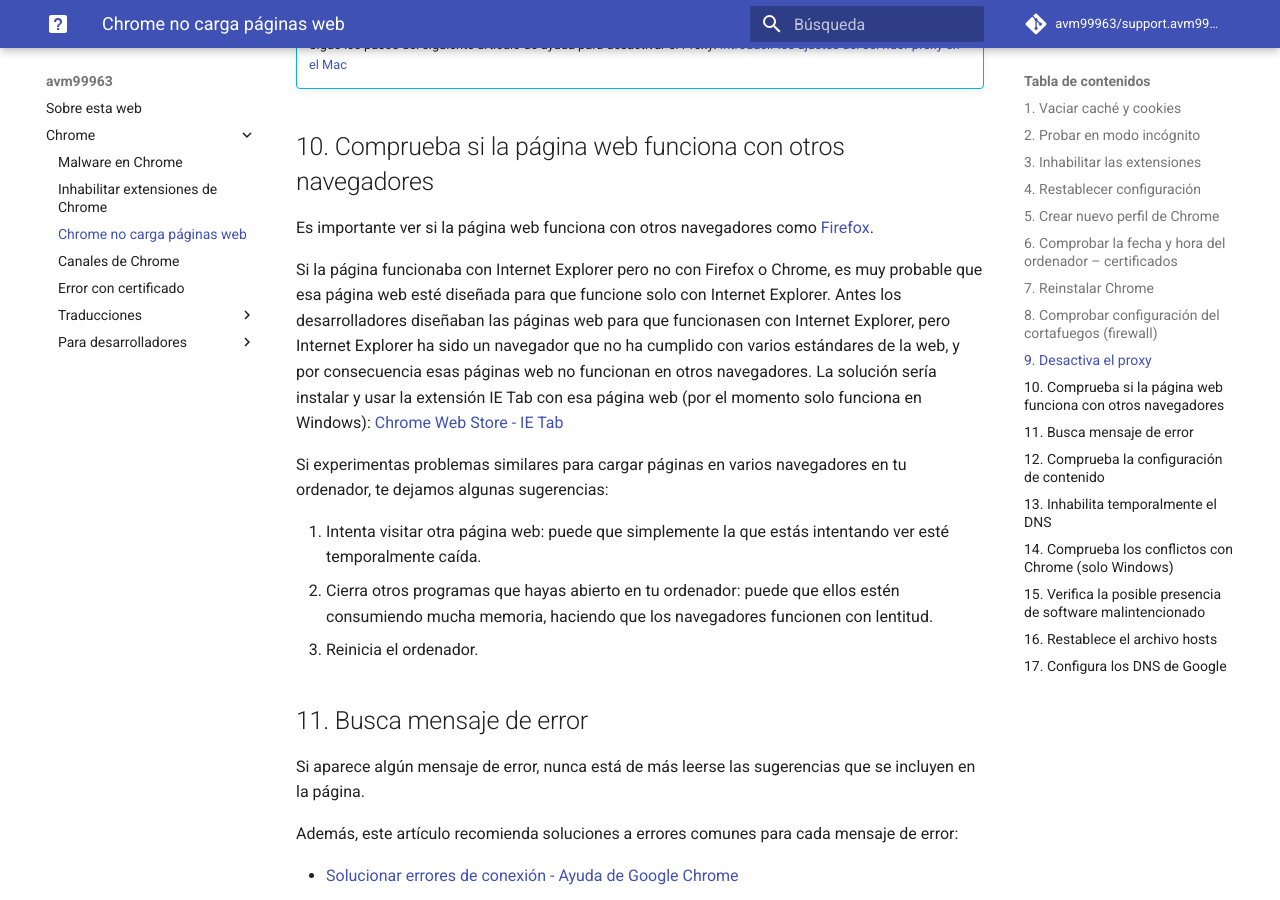
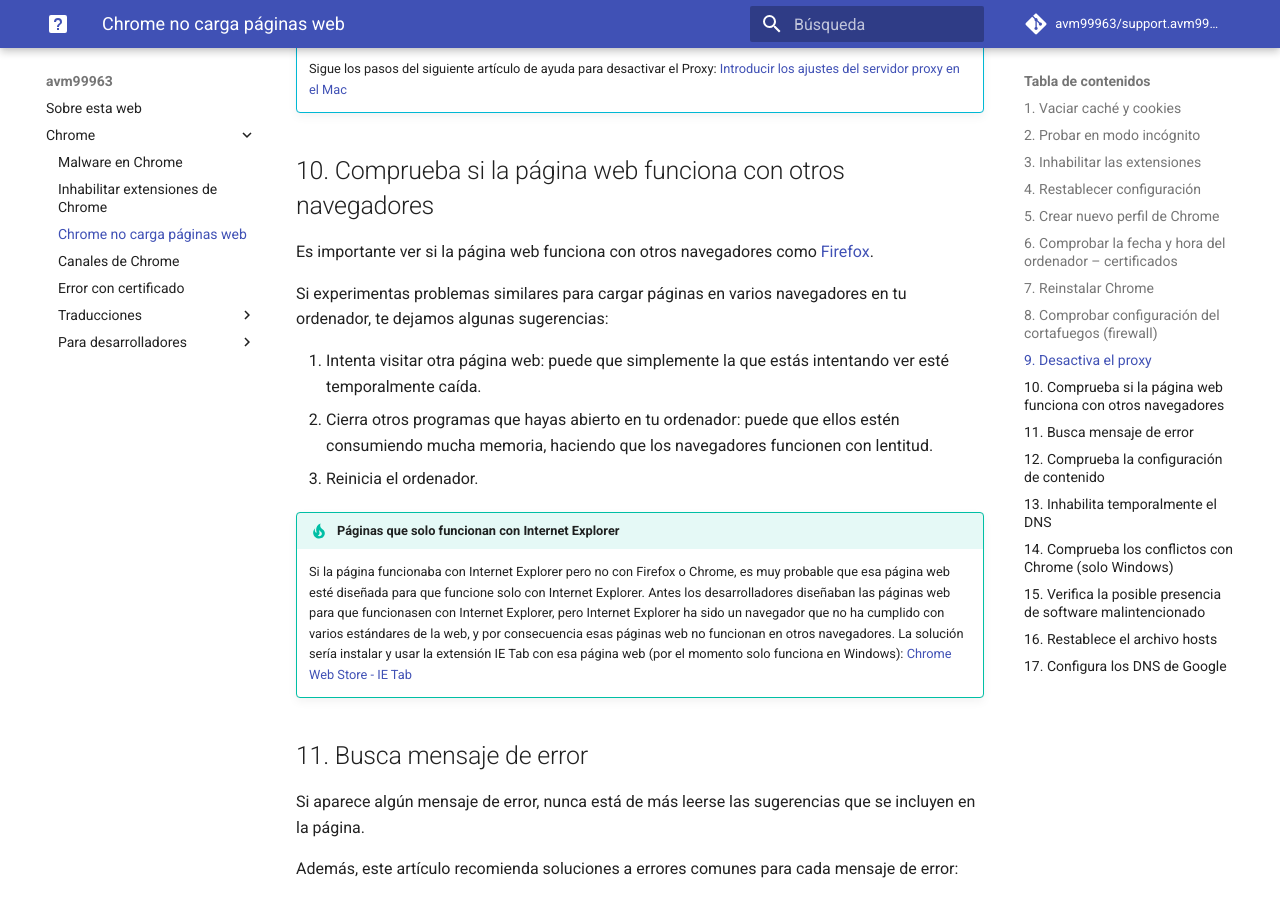
Before and after one commit to avm99963/support.avm99963.com, an MkDocs documentation site: the page built from docs/chrome/no-carga-paginas-web.md, in a window 1280 px wide and 900 px high, scrolled down 4565 px. Built offline with MkDocs 1.6.1 and Material for MkDocs 9.7.7, drawn with Linux system fonts in a browser that asks for light colours; comment, search, counter and statistics services are not loaded; some of the changed lines change nothing that is shown; some of the changed text lies outside the part shown.

Commit message:
Further modifications to chrome/no-carga-paginas-web.md

```diff
--- a/docs/chrome/no-carga-paginas-web.md
+++ b/docs/chrome/no-carga-paginas-web.md
@@ -53,11 +53,14 @@
 ## 7. Reinstalar Chrome
 Para reinstalar Chrome, primero lo desinstalaremos: [Cómo desinstalar Google Chrome - Ayuda de Google Chrome](https://support.google.com/chrome/answer/95319?hl=es)
 
-En Windows, hay que asegurarse que marcamos la opción **¿Quieres borrar también los datos de navegación?** y en Linux la opción **Marcar para eliminar completamente**, si no la desinstalación no borrará todos los datos de Chrome y puede ser que algún dato corrupto siga provocando el problema aún después de desinstalar. En Mac se debe borrar la carpeta `Chrome` ubicada en `~/Library/Application Support/Google` para borrar los datos del usuario después de arrastrar la aplicación Chrome a la papelera.
+!!! warning "Borrar también los datos de usuario de Chrome"
+    Al desinstalar Chrome hay que borrar todos los datos de Chrome, ya que de lo contrario puede ser que algún dato corrupto siga provocando el problema aún después de desinstalar.
+
+    En Windows, hay que asegurarse que marcamos la opción **¿Quieres borrar también los datos de navegación?**, en Linux la opción **Marcar para eliminar completamente**, y en Mac se debe borrar la carpeta `Chrome` ubicada en `~/Library/Application Support/Google` después de arrastrar la aplicación Chrome a la papelera para borrar los datos del usuario.
+
+    <div style="text-align: center;"><a href="../../img/uninstall.png" target="\_blank" rel="noopener nofollow"><img src="../../img/uninstall.png" style="max-width: 350px;"></a></div>
 
 Después podemos volver a instalar Chrome desde su página web: [Cómo descargar e instalar Google Chrome - Ayuda de Google Chrome](https://support.google.com/chrome/answer/95346?hl=es)
-
-<div style="text-align: center;"><a href="../../img/uninstall.png" target="\_blank" rel="noopener nofollow"><img src="../../img/uninstall.png" style="max-width: 350px;"></a><br><span style="color: gray;">[haz clic encima de las imágenes para hacerlas más grandes]</span></div>
 
 ## 8. Comprobar configuración del cortafuegos (firewall)
 En el caso de tener un programa de antivirus/cortafuegos instalado, es conveniente ver en su configuración si está bloqueando las conexiones entrantes y/o salientes de Chrome. En el caso de que no permita alguna de estas conexiones, hay que configurarlo para que sí que lo haga. Y en el caso de que no haya nada configurado para Chrome, hacer una excepción para que el cortafuegos acepte conexiones entrantes y salientes de Chrome.
@@ -75,14 +78,14 @@
 ## 10. Comprueba si la página web funciona con otros navegadores
 Es importante ver si la página web funciona con otros navegadores como [Firefox](https://www.mozilla.org/es-ES/firefox/new/).
 
-Si la página funcionaba con Internet Explorer pero no con Firefox o Chrome, es muy probable que esa página web esté diseñada para que funcione solo con Internet Explorer. Antes los desarrolladores diseñaban las páginas web para que funcionasen con Internet Explorer, pero Internet Explorer ha sido un navegador que no ha cumplido con varios estándares de la web, y por consecuencia esas páginas web no funcionan en otros navegadores. La solución sería instalar y usar la extensión IE Tab con esa página web (por el momento solo funciona en Windows): [Chrome Web Store - IE Tab](https://chrome.google.com/webstore/detail/ie-tab/hehijbfgiekmjfkfjpbkbammjbdenadd?hl=es)
-
 Si experimentas problemas similares para cargar páginas en varios navegadores en tu ordenador, te dejamos algunas sugerencias:
 
 1. Intenta visitar otra página web: puede que simplemente la que estás intentando ver esté temporalmente caída.
 2. Cierra otros programas que hayas abierto en tu ordenador: puede que ellos estén consumiendo mucha memoria, haciendo que los navegadores funcionen con lentitud.
 3. Reinicia el ordenador.
 
+!!! tip "Páginas que solo funcionan con Internet Explorer"
+    Si la página funcionaba con Internet Explorer pero no con Firefox o Chrome, es muy probable que esa página web esté diseñada para que funcione solo con Internet Explorer. Antes los desarrolladores diseñaban las páginas web para que funcionasen con Internet Explorer, pero Internet Explorer ha sido un navegador que no ha cumplido con varios estándares de la web, y por consecuencia esas páginas web no funcionan en otros navegadores. La solución sería instalar y usar la extensión IE Tab con esa página web (por el momento solo funciona en Windows): [Chrome Web Store - IE Tab](https://chrome.google.com/webstore/detail/ie-tab/hehijbfgiekmjfkfjpbkbammjbdenadd?hl=es)
 
 ## 11. Busca mensaje de error
 Si aparece algún mensaje de error, nunca está de más leerse las sugerencias que se incluyen en la página.
```
